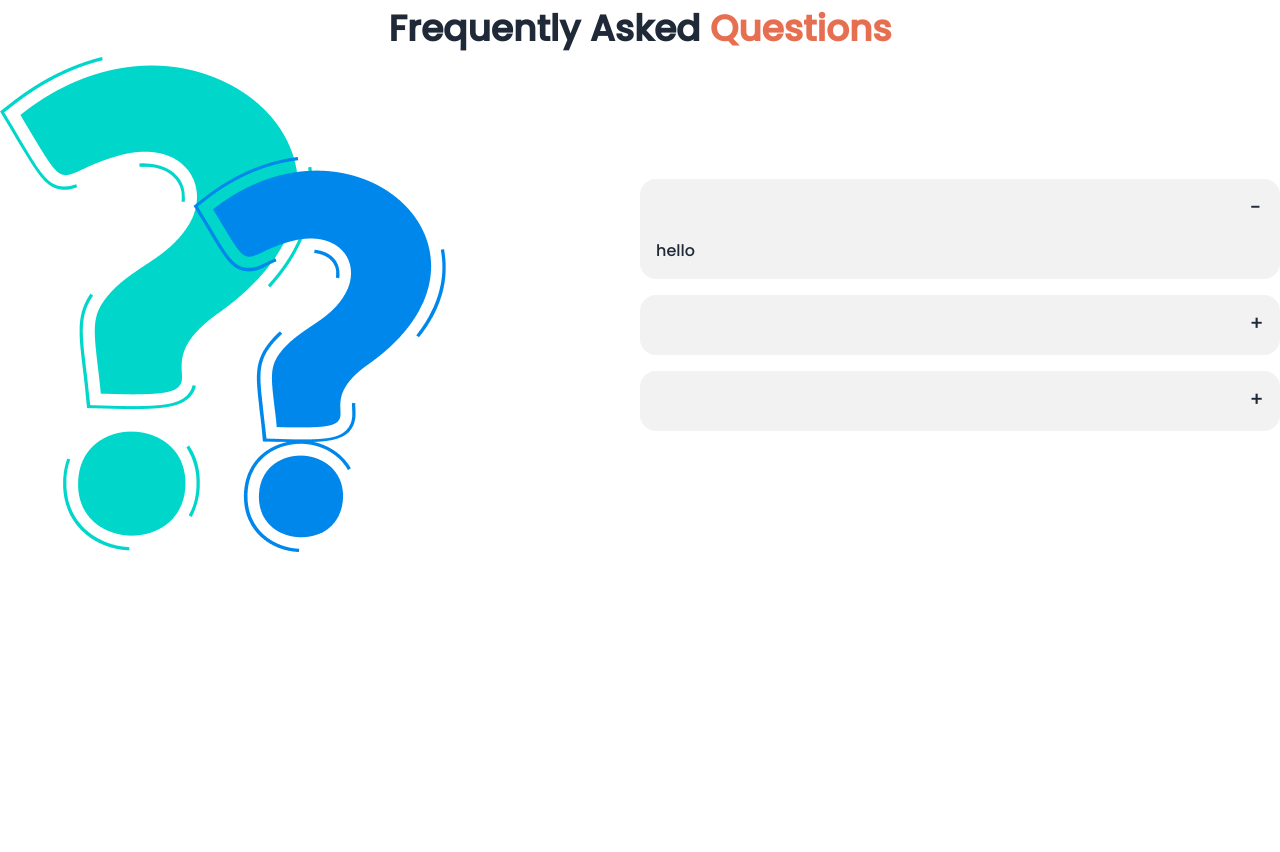
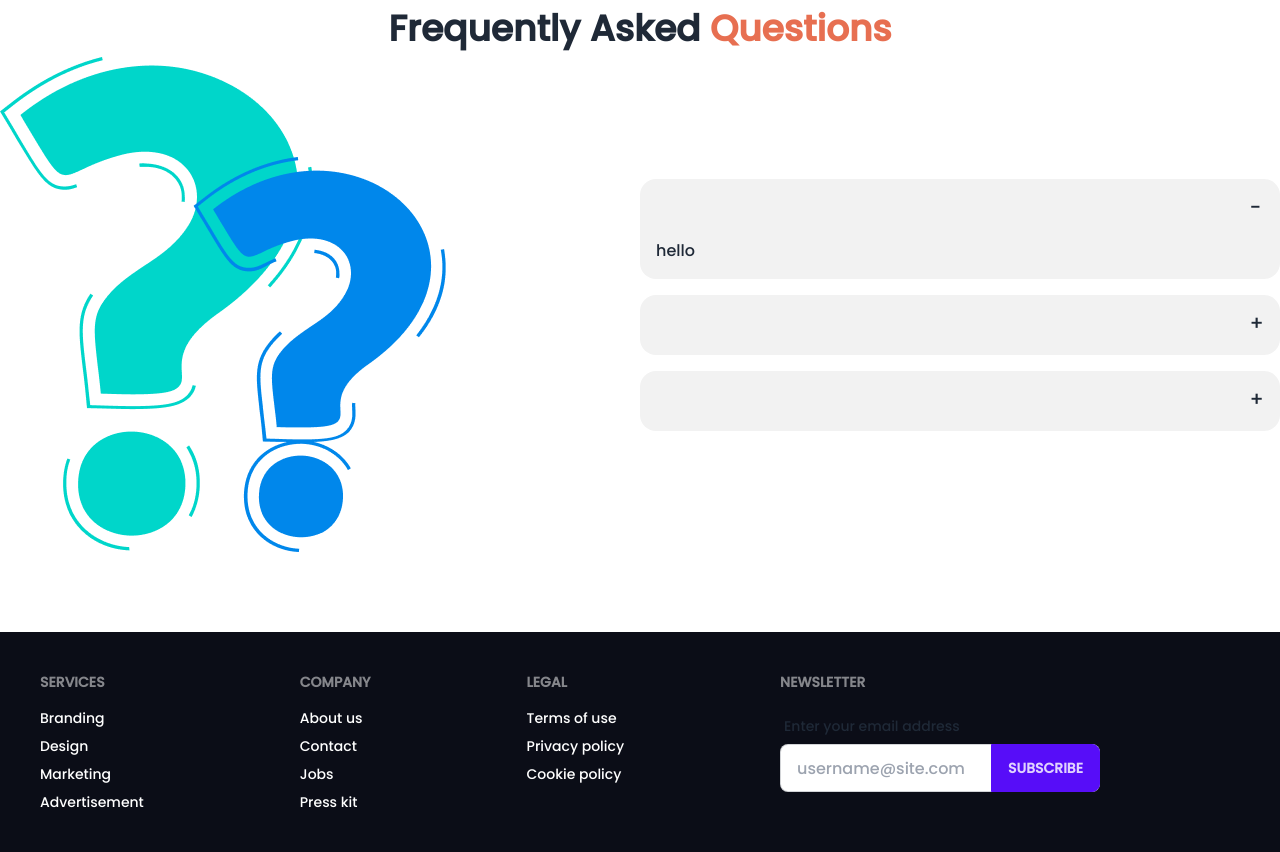
Before and after one commit to mahedy766584/Biker-Zone, a plain HTML site: page index.html in a window 1280 px wide. Shown: the part 3053-3905 px from the top of the page. Before the commit the page ends 3685 px from the top, so only its background shows below. Drawn offline with nearby package versions, Linux system fonts and the light colour scheme.

Commit message:
footer section added

```diff
--- a/index.html
+++ b/index.html
@@ -322,7 +322,40 @@
 
 
     <footer>
-
+      <footer class="footer  p-10 bg-[#0B0D17] text-base-content text-white">
+        <div>
+          <span class="footer-title">Services</span>
+          <a class="link link-hover">Branding</a>
+          <a class="link link-hover">Design</a>
+          <a class="link link-hover">Marketing</a>
+          <a class="link link-hover">Advertisement</a>
+        </div>
+        <div>
+          <span class="footer-title">Company</span>
+          <a class="link link-hover">About us</a>
+          <a class="link link-hover">Contact</a>
+          <a class="link link-hover">Jobs</a>
+          <a class="link link-hover">Press kit</a>
+        </div>
+        <div>
+          <span class="footer-title">Legal</span>
+          <a class="link link-hover">Terms of use</a>
+          <a class="link link-hover">Privacy policy</a>
+          <a class="link link-hover">Cookie policy</a>
+        </div>
+        <div>
+          <span class="footer-title">Newsletter</span>
+          <div class="form-control w-80">
+            <label class="label">
+              <span class="label-text">Enter your email address</span>
+            </label>
+            <div class="relative">
+              <input type="text" placeholder="username@site.com" class="input input-bordered w-full pr-16" />
+              <button class="btn btn-primary absolute top-0 right-0 rounded-l-none">Subscribe</button>
+            </div>
+          </div>
+        </div>
+      </footer>
     </footer>
 
 </body>
```
